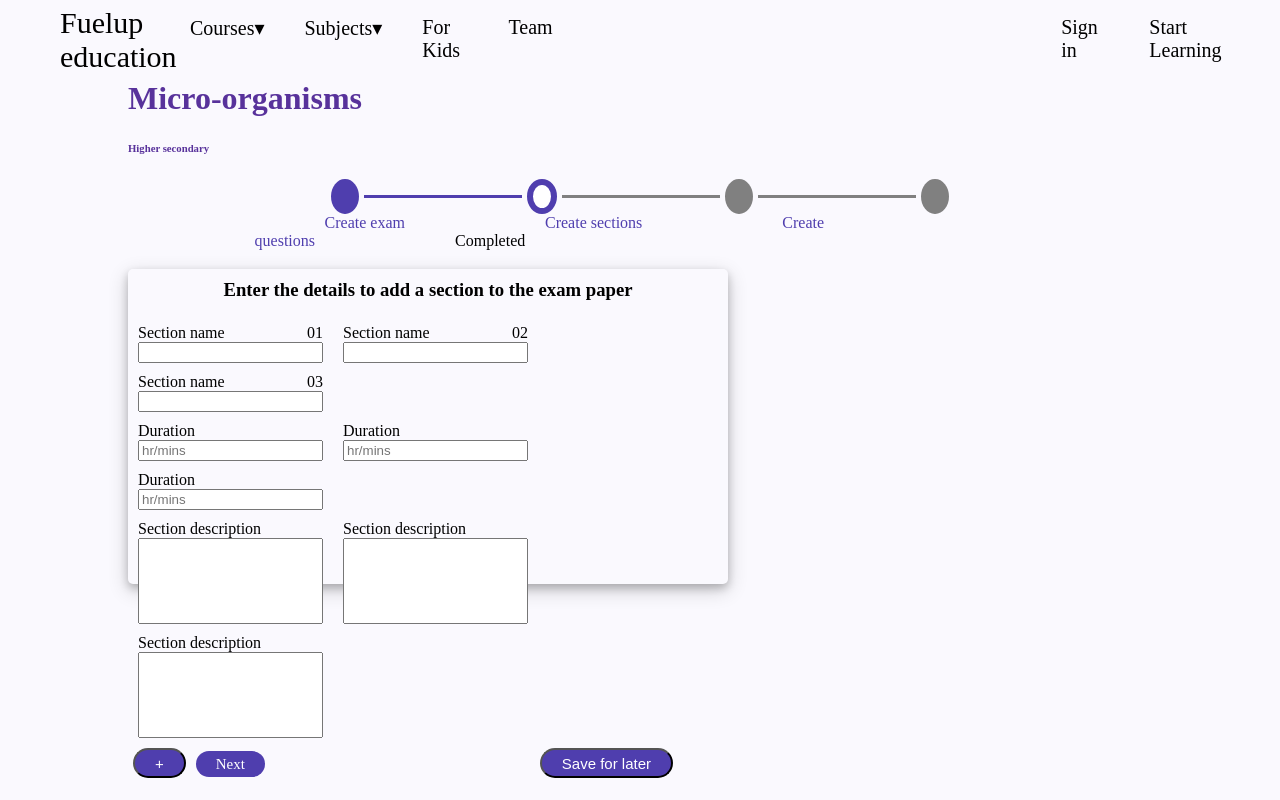
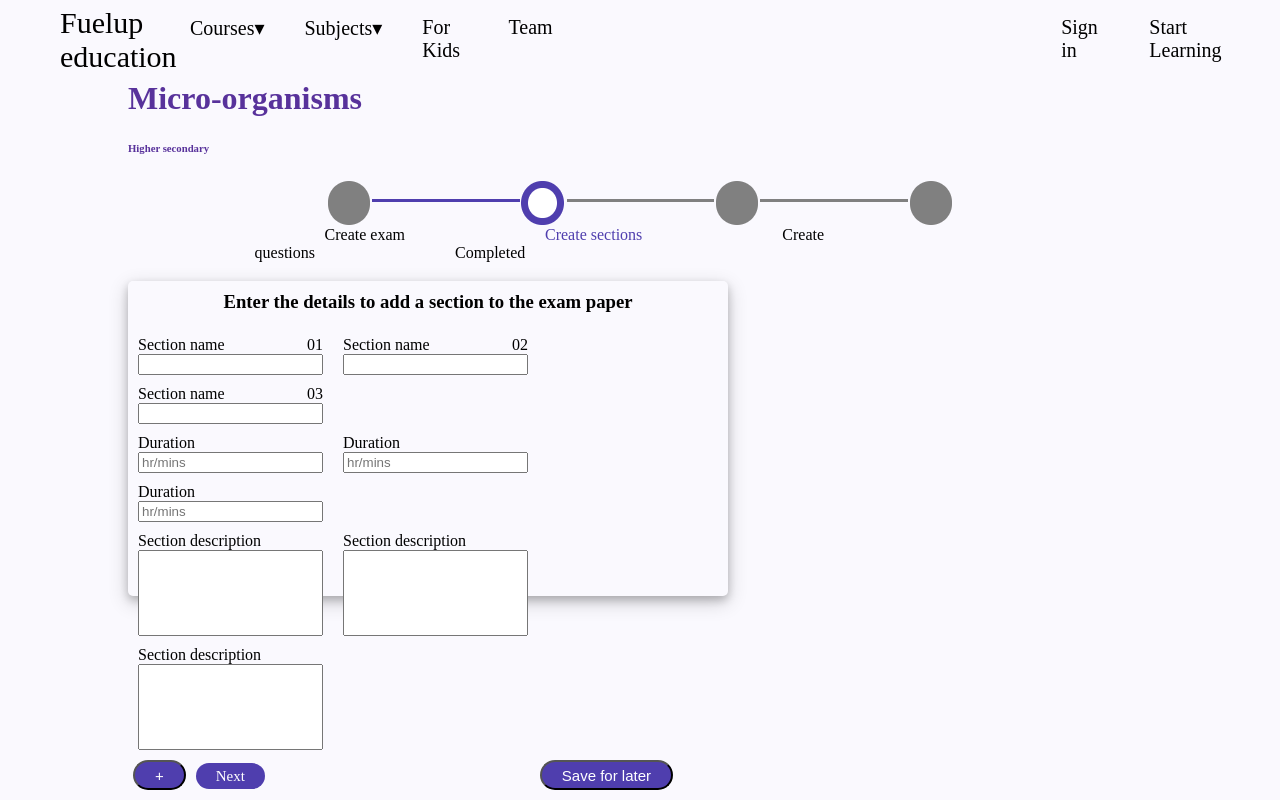
Before and after one commit to FuelupEducationIndia/fuelupeducation-react, a React (Create React App) app: page /create-sections in a window 1280 px wide. Built offline with nearby package versions, Linux system fonts and the light colour scheme.

Commit message:
fixing errors

```diff
--- a/src/components/Exams/CreateSections/CreateSections.js
+++ b/src/components/Exams/CreateSections/CreateSections.js
@@ -2,6 +2,8 @@ import React from 'react';
 import styles from './CreateSections.module.css';
 import { Link } from 'react-router-dom';
 import Navbar from "../../Navbar/Navbar"
+import emptyCircle from '../../../assets/images/empty-circle.png';
+import fullCircle from '../../../assets/images/full-circle.png';
 
 const CreateSections = () => {
 	return (
@@ -10,13 +12,13 @@ const CreateSections = () => {
 			<h1>Micro-organisms</h1>
 			<h6>Higher secondary</h6>
 			<div className={styles.dots4}>
-				<div className={styles.circle4}></div>
+				<img src={fullCircle} alt="fullCircle" />
 				<div className={styles.line4}></div>
-				<div className={styles.circle4}></div>
+				<img src={emptyCircle} alt="emptyCircle" />
 				<div className={styles.line4}></div>
-				<div className={styles.circle4}></div>
+				<img src={fullCircle} alt="fullCircle" />
 				<div className={styles.line4}></div>
-				<div className={styles.circle4}></div>
+				<img src={fullCircle} alt="fullCircle" />
 			</div>
 			<div className={styles.dotsText}>
 				<span>Create exam</span>
--- a/src/components/Exams/CreateSections/CreateSections.module.css
+++ b/src/components/Exams/CreateSections/CreateSections.module.css
@@ -22,7 +22,7 @@
     width: 200px;
     height: 3px;
     background-color: gray;
-    margin-top: 16px;
+    margin-top: 20px;
   }
 
   .dots4 > div:first-child, .dots4 > div:nth-last-child(6) {
@@ -45,18 +45,13 @@
 
   .dotsText > span {
     margin: 0 70px;
-
-  }
-
-  .dotsText > span:first-child {
-    color: #4f3eae;
   }
 
   .dotsText > div:nth-last-child(3) {
     color: #4f3eae;
   }
 
-  .dotsText > span:nth-last-child(2), .dotsText > span:nth-last-child(3) {
+  .dotsText > span:nth-last-child(3) {
     color: #4f3eae;
   }
 
```
